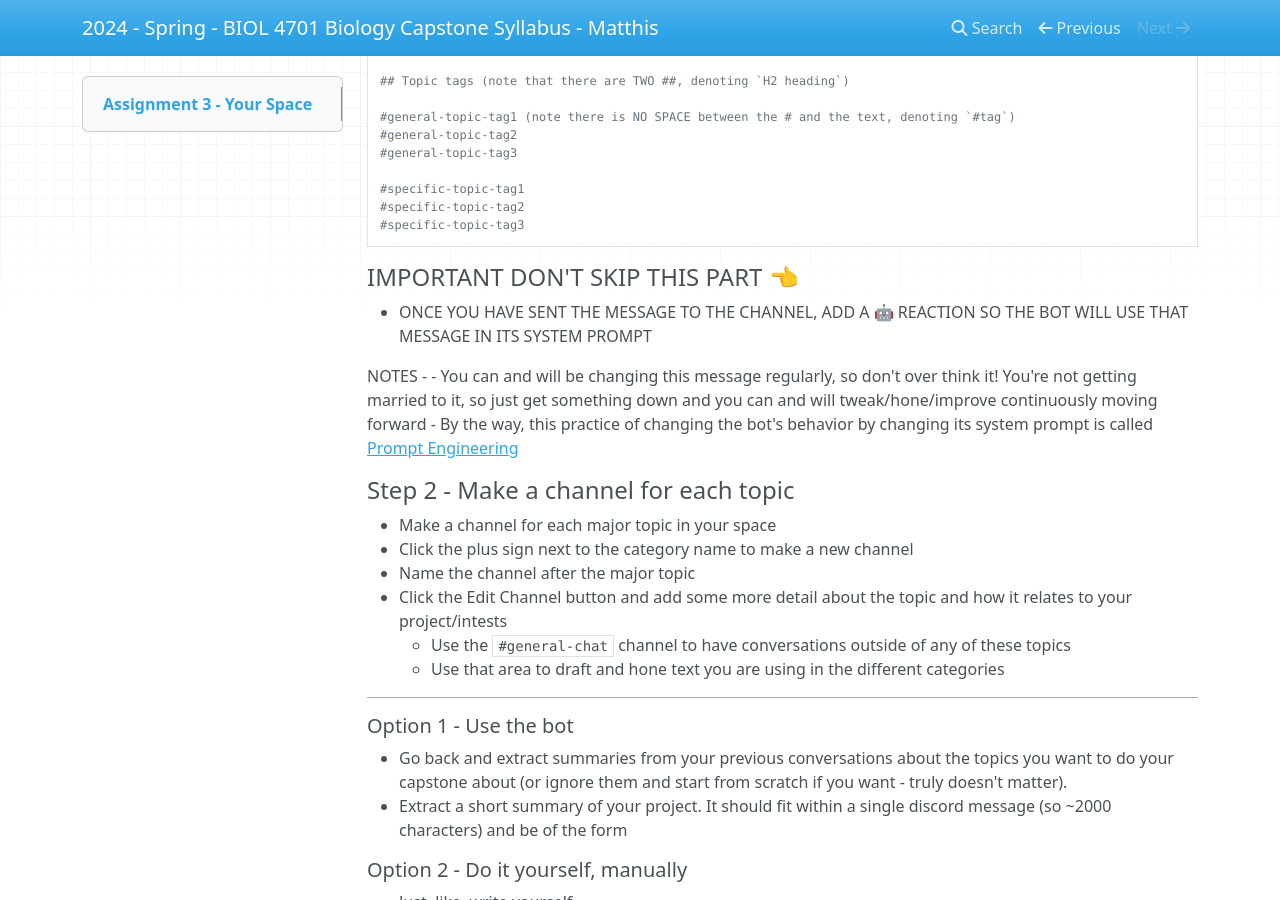
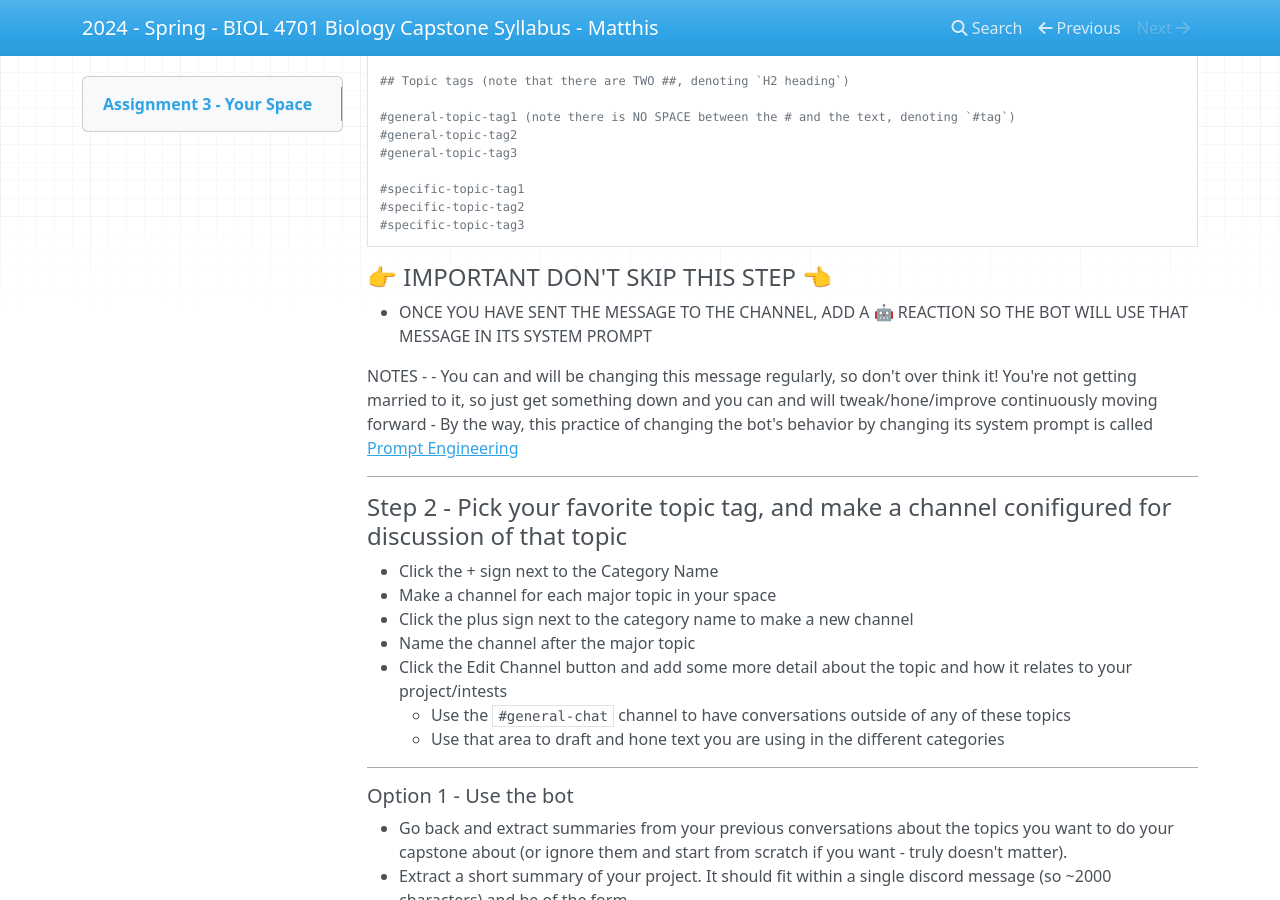
Before and after one commit to HumanMovementNeuroscience/capstone, an MkDocs documentation site: the page built from docs/course_materials/assignments/assignment3/assignment3-student-instructions.md, in a window 1280 px wide and 900 px high, scrolled down 977 px. Built offline with MkDocs 1.6.1, drawn with Linux system fonts in a browser that asks for light colours; nearby versions of some CDN libraries.

Commit message:
Feb 7, 2024, 2:39 PM

````diff
--- a/docs/course_materials/assignments/assignment3/assignment3-student-instructions.md
+++ b/docs/course_materials/assignments/assignment3/assignment3-student-instructions.md
@@ -45,7 +45,7 @@
 #specific-topic-tag3
 ```
 
-#### IMPORTANT DON'T SKIP THIS PART 👈
+#### 👉 IMPORTANT DON'T SKIP THIS STEP 👈
 - ONCE YOU HAVE SENT THE MESSAGE TO THE CHANNEL, ADD A 🤖 REACTION SO THE BOT WILL USE THAT MESSAGE IN ITS SYSTEM PROMPT
 
 
@@ -53,7 +53,9 @@ NOTES -
 - You can and will be changing this message regularly, so don't over think it! You're not getting married to it, so just get something down and you can and will  tweak/hone/improve continuously moving forward
 - By the way, this practice of changing the bot's behavior by changing its system prompt is called [Prompt Engineering](https://platform.openai.com/docs/guides/prompt-engineering)
 
-#### Step 2 - Make a channel for each topic
+---
+#### Step 2 - Pick your favorite topic tag, and make a channel conifigured for discussion of that topic
+- Click the + sign next to the Category Name
 - Make a channel for each major topic in your space
   - Click the plus sign next to the category name to make a new channel
   - Name the channel after the major topic
````
